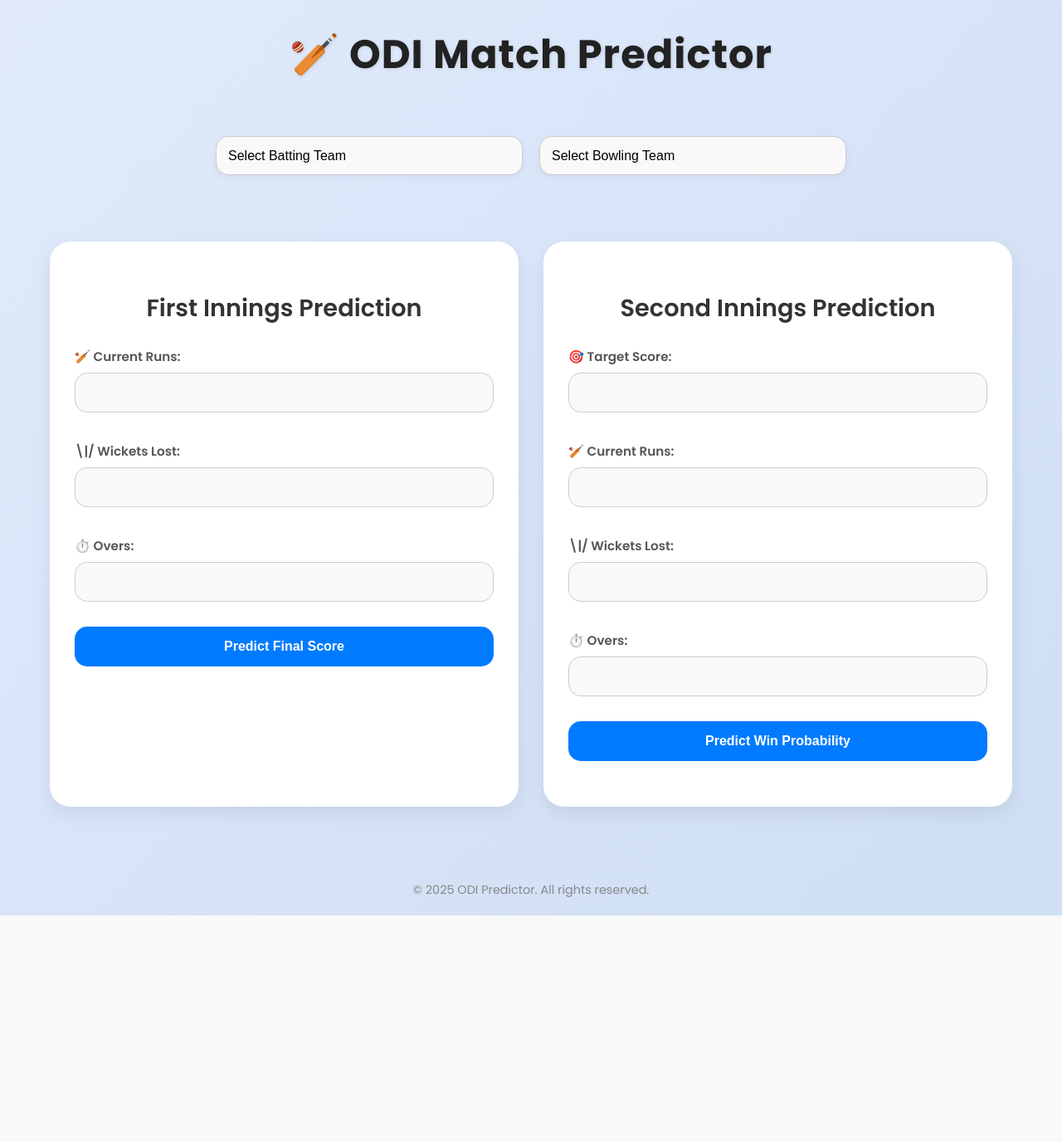
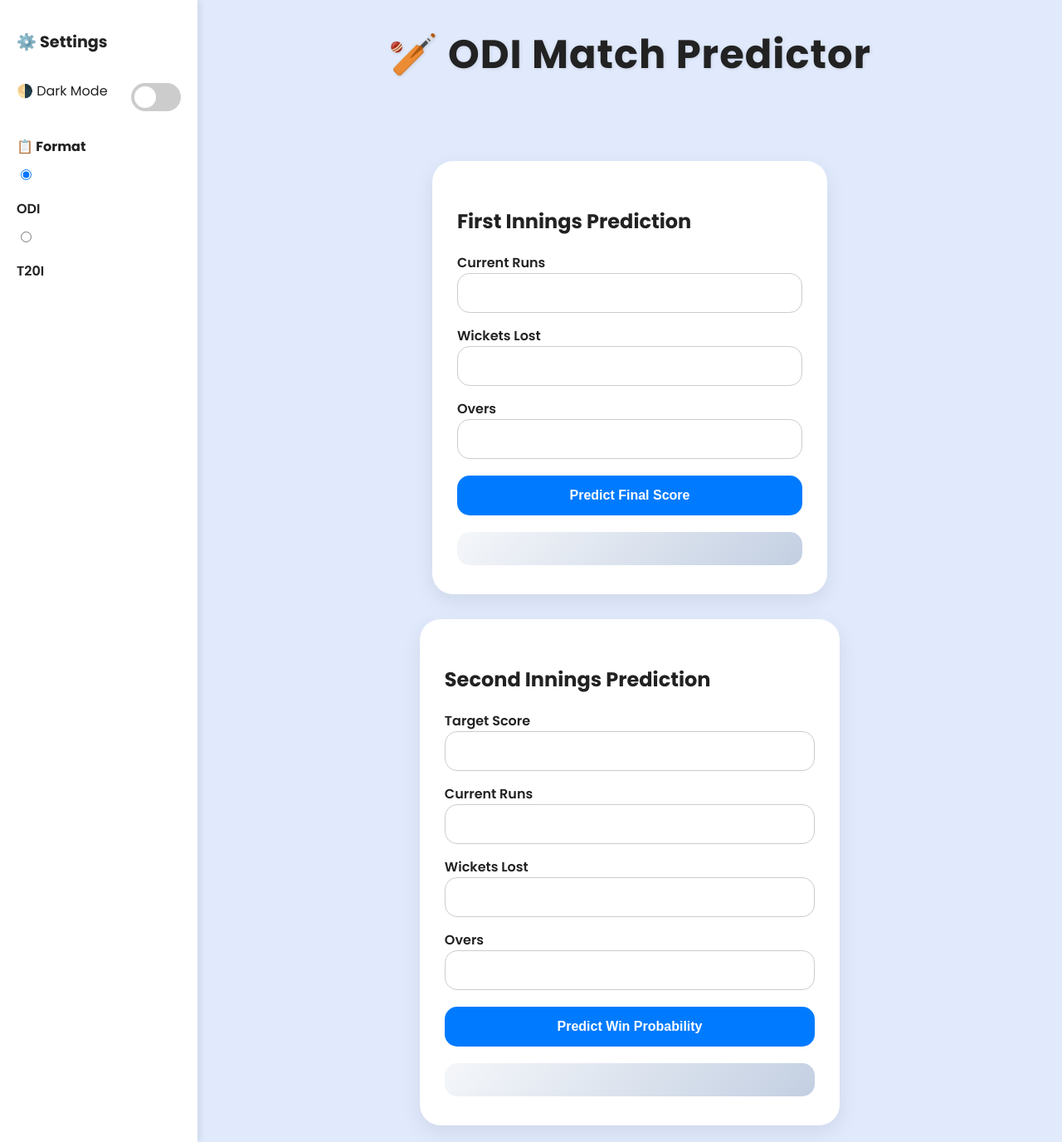
Before and after one commit to anhadjaj/odi_web, a Flask app: page / in a window 1280 px wide. Shown: the whole page at 83% size. Before the commit the page ends 1103 px from the top, so only its background shows below. Run offline with Flask 3, Linux system fonts and the light colour scheme; parts of the project's set-up code (start-up, migrations or seed data) failed here and were passed over.

Commit message:
index.html

```diff
--- a/templates/index.html
+++ b/templates/index.html
@@ -6,6 +6,18 @@
   <title>ODI Match Predictor</title>
   <link href="https://fonts.googleapis.com/css2?family=Poppins:wght@400;600;700&display=swap" rel="stylesheet" />
   <style>
+    :root {
+      --bg-light: #e0eafc;
+      --bg-dark: #1f1f1f;
+      --text-light: #222;
+      --text-dark: #f0f0f0;
+      --card-bg-light: #ffffff;
+      --card-bg-dark: #2e2e2e;
+      --accent: #007bff;
+      --result-bg-light: linear-gradient(135deg, #f5f7fa, #c3cfe2);
+      --result-bg-dark: linear-gradient(135deg, #3a3a3a, #555);
+    }
+
     * {
       box-sizing: border-box;
       scroll-behavior: smooth;
@@ -13,81 +25,111 @@
 
     body {
       font-family: 'Poppins', sans-serif;
-      background: linear-gradient(135deg, #e0eafc, #cfdef3);
+      background: var(--bg-light);
+      color: var(--text-light);
       margin: 0;
       padding: 0;
       min-height: 100vh;
       display: flex;
+      flex-direction: row;
+      transition: all 0.3s ease;
+    }
+
+    body.dark-mode {
+      background: var(--bg-dark);
+      color: var(--text-dark);
+    }
+
+    .sidebar {
+      width: 240px;
+      background-color: #ffffff;
+      padding: 20px;
+      box-shadow: 2px 0 8px rgba(0, 0, 0, 0.1);
+    }
+
+    body.dark-mode .sidebar {
+      background-color: #2e2e2e;
+    }
+
+    .sidebar h2 {
+      font-size: 1.2rem;
+      margin-bottom: 20px;
+    }
+
+    .switch {
+      position: relative;
+      display: inline-block;
+      width: 60px;
+      height: 34px;
+    }
+
+    .switch input { display: none; }
+
+    .slider {
+      position: absolute;
+      cursor: pointer;
+      top: 0; left: 0; right: 0; bottom: 0;
+      background-color: #ccc;
+      transition: .4s;
+      border-radius: 34px;
+    }
+
+    .slider:before {
+      position: absolute;
+      content: "";
+      height: 26px;
+      width: 26px;
+      left: 4px;
+      bottom: 4px;
+      background-color: white;
+      transition: .4s;
+      border-radius: 50%;
+    }
+
+    input:checked + .slider {
+      background-color: var(--accent);
+    }
+
+    input:checked + .slider:before {
+      transform: translateX(26px);
+    }
+
+    .theme-toggle-wrapper {
+      margin-bottom: 20px;
+    }
+
+    .theme-toggle-label {
+      display: flex;
+      justify-content: space-between;
+      align-items: center;
+    }
+
+    .format-section {
+      margin-top: 30px;
+    }
+
+    .format-section h3 {
+      font-size: 1rem;
+      margin-bottom: 10px;
+    }
+
+    .format-option {
+      margin-bottom: 10px;
+    }
+
+    .main-content {
+      flex-grow: 1;
+      display: flex;
       flex-direction: column;
       align-items: center;
-      animation: fadeIn 1s ease-out;
-    }
-
-    @keyframes fadeIn {
-      from { opacity: 0; transform: translateY(20px); }
-      to { opacity: 1; transform: translateY(0); }
     }
 
     h1 {
       margin-top: 30px;
       font-size: 3rem;
-      color: #222;
       font-weight: 700;
       letter-spacing: 1px;
       text-shadow: 1px 1px 4px rgba(0,0,0,0.1);
-    }
-
-    .team-inputs {
-      display: flex;
-      flex-wrap: wrap;
-      justify-content: center;
-      margin-top: 30px;
-      gap: 20px;
-      padding: 0 20px;
-      width: 100%;
-      max-width: 800px;
-    }
-
-    select {
-      flex: 1 1 300px;
-      padding: 14px;
-      font-size: 1rem;
-      border: 1px solid #ccc;
-      border-radius: 15px;
-      background: #f9f9f9;
-      transition: all 0.3s ease;
-      box-shadow: 0 3px 8px rgba(0, 0, 0, 0.05);
-      appearance: none;
-    }
-
-    select:focus {
-      border-color: #007bff;
-      outline: none;
-      background: #eef7ff;
-    }
-
-    .flags-display {
-      margin-top: 20px;
-      display: flex;
-      gap: 40px;
-      justify-content: center;
-      align-items: center;
-      flex-wrap: wrap;
-    }
-
-    .flags-display img {
-      width: 90px;
-      height: auto;
-      object-fit: contain;
-      border-radius: 12px;
-      box-shadow: 0 4px 10px rgba(0, 0, 0, 0.2);
-    }
-
-    .flags-display .team-name {
-      text-align: center;
-      font-weight: 600;
-      color: #333;
-      margin-top: 8px;
     }
 
     .content {
@@ -102,34 +144,23 @@
     }
 
     .container {
-      background: #ffffff;
-      flex: 1 1 400px;
+      background: var(--card-bg-light);
       padding: 35px 30px;
       border-radius: 25px;
       box-shadow: 0 8px 25px rgba(0, 0, 0, 0.08);
-      text-align: center;
       min-width: 350px;
+      transition: 0.3s;
     }
 
-    .container:hover {
-      transform: translateY(-10px);
-      box-shadow: 0 14px 40px rgba(0, 0, 0, 0.15);
-    }
-
-    .container h2 {
-      margin-bottom: 25px;
-      font-size: 1.8rem;
-      color: #333;
-      font-weight: 600;
+    body.dark-mode .container {
+      background: var(--card-bg-dark);
+      box-shadow: 0 8px 20px rgba(255, 255, 255, 0.05);
     }
 
     label {
       display: block;
-      text-align: left;
-      margin: 15px 0 8px;
+      margin-top: 15px;
       font-weight: 600;
-      color: #555;
-      font-size: 0.95rem;
     }
 
     input[type="number"] {
@@ -137,20 +168,11 @@
       padding: 14px;
       border: 1px solid #ccc;
       border-radius: 15px;
-      margin-bottom: 20px;
       font-size: 1rem;
-      background: #f9f9f9;
-      transition: all 0.3s ease;
-    }
-
-    input[type="number"]:focus {
-      border-color: #007bff;
-      outline: none;
-      background: #eef7ff;
     }
 
     button {
-      background-color: #007bff;
+      background-color: var(--accent);
       color: white;
       border: none;
       padding: 15px;
@@ -158,202 +180,157 @@
       border-radius: 15px;
       font-size: 1rem;
       font-weight: 600;
+      margin-top: 20px;
       cursor: pointer;
-      margin-top: 10px;
     }
 
-    button:hover {
-      background-color: #0056b3;
-      transform: translateY(-2px);
+    .result-card {
+      background: var(--result-bg-light);
+      padding: 20px;
+      margin-top: 20px;
+      border-radius: 15px;
+      font-size: 1.2rem;
+      text-align: center;
+      color: #000;
     }
 
-    button:active {
-      transform: scale(0.97);
+    body.dark-mode .result-card {
+      background: var(--result-bg-dark);
+      color: #fff;
     }
 
-    p {
-      margin-top: 20px;
-      font-size: 1.2rem;
-      color: #007bff;
-      font-weight: 600;
-      word-break: break-word;
+    .loader {
+      border: 5px solid #f3f3f3;
+      border-top: 5px solid var(--accent);
+      border-radius: 50%;
+      width: 40px;
+      height: 40px;
+      animation: spin 1s linear infinite;
+      margin: 10px auto;
+      display: none;
     }
 
-    footer {
-      margin-top: 50px;
-      padding: 20px;
-      font-size: 0.9rem;
-      color: #888;
-      text-align: center;
+    @keyframes spin {
+      0% { transform: rotate(0deg); }
+      100% { transform: rotate(360deg); }
     }
   </style>
 </head>
 <body>
-
-<h1>🏏 ODI Match Predictor</h1>
-
-<div class="team-inputs">
-  <select id="team_batting" onchange="getTeams()">
-    <option value="">Select Batting Team</option>
-  </select>
-  <select id="team_bowling" onchange="getTeams()">
-    <option value="">Select Bowling Team</option>
-  </select>
+  <div class="sidebar">
+    <h2>⚙️ Settings</h2>
+    <div class="theme-toggle-wrapper">
+      <div class="theme-toggle-label">
+        <span>🌗 Dark Mode</span>
+        <label class="switch">
+          <input type="checkbox" onchange="toggleTheme()">
+          <span class="slider"></span>
+        </label>
+      </div>
+    </div>
+    <div class="format-section">
+      <h3>📋 Format</h3>
+      <div class="format-option">
+        <input type="radio" id="format_odi" name="match_format" value="ODI" checked>
+        <label for="format_odi">ODI</label>
+      </div>
+      <div class="format-option">
+        <input type="radio" id="format_t20i" name="match_format" value="T20I">
+        <label for="format_t20i">T20I</label>
+      </div>
+    </div>
   </div>
 
-<div class="flags-display" id="flags_display"></div>
-
+  <div class="main-content">
+    <h1>🏏 ODI Match Predictor</h1>
     <div class="content">
       <div class="container">
         <h2>First Innings Prediction</h2>
-    <label for="curr_runs">🏏 Current Runs:</label>
-    <input type="number" id="curr_runs">
-    <label for="curr_wickets">\|/ Wickets Lost:</label>
-    <input type="number" id="curr_wickets">
-    <label for="overs">⏱️ Overs:</label>
-    <input type="number" step="0.1" id="overs">
+        <label>Current Runs</label>
+        <input type="number" id="curr_runs" min="0" required>
+        <label>Wickets Lost</label>
+        <input type="number" id="curr_wickets" min="0" max="10" required>
+        <label>Overs</label>
+        <input type="number" id="overs" min="0" step="0.1" required>
         <button onclick="predictFirstInnings()">Predict Final Score</button>
-    <p id="prediction_result"></p>
+        <div class="loader" id="loader1"></div>
+        <div class="result-card" id="prediction_result"></div>
       </div>
 
       <div class="container">
         <h2>Second Innings Prediction</h2>
-    <label for="target">🎯 Target Score:</label>
-    <input type="number" id="target">
-    <label for="curr_runs2">🏏 Current Runs:</label>
-    <input type="number" id="curr_runs2">
-    <label for="curr_wickets2">\|/ Wickets Lost:</label>
-    <input type="number" id="curr_wickets2">
-    <label for="overs2">⏱️ Overs:</label>
-    <input type="number" step="0.1" id="overs2">
+        <label>Target Score</label>
+        <input type="number" id="target" min="0" required>
+        <label>Current Runs</label>
+        <input type="number" id="curr_runs2" min="0" required>
+        <label>Wickets Lost</label>
+        <input type="number" id="curr_wickets2" min="0" max="10" required>
+        <label>Overs</label>
+        <input type="number" id="overs2" min="0" step="0.1" required>
         <button onclick="predictSecondInnings()">Predict Win Probability</button>
-    <p id="chase_result"></p>
+        <div class="loader" id="loader2"></div>
+        <div class="result-card" id="chase_result"></div>
+      </div>
     </div>
   </div>
 
-<footer>© 2025 ODI Predictor. All rights reserved.</footer>
-
   <script>
-  const flags = {
-    "Afghanistan": "https://flagcdn.com/w320/af.png",
-    "Australia": "https://flagcdn.com/w320/au.png",
-    "Bangladesh": "https://flagcdn.com/w320/bd.png",
-    "England": "https://flagcdn.com/w320/gb.png",
-    "India": "https://flagcdn.com/w320/in.png",
-    "Ireland": "https://flagcdn.com/w320/ie.png",
-    "Nepal": "https://flagcdn.com/w320/np.png",
-    "Netherlands": "https://flagcdn.com/w320/nl.png",
-    "New Zealand": "https://flagcdn.com/w320/nz.png",
-    "Pakistan": "https://flagcdn.com/w320/pk.png",
-    "South Africa": "https://flagcdn.com/w320/za.png",
-    "Sri Lanka": "https://flagcdn.com/w320/lk.png",
-    "West Indies": "https://flagcdn.com/w320/jm.png",
-    "Zimbabwe": "https://flagcdn.com/w320/zw.png"
-  };
-
-  let teamBatting = "";
-  let teamBowling = "";
-
-  window.onload = function () {
-    const battingSelect = document.getElementById("team_batting");
-    const bowlingSelect = document.getElementById("team_bowling");
-
-    const sortedTeams = Object.keys(flags).sort();
-    sortedTeams.forEach(team => {
-      const option = document.createElement("option");
-      option.value = team;
-      option.text = team;
-      battingSelect.appendChild(option.cloneNode(true));
-      bowlingSelect.appendChild(option);
-    });
-  };
-
-  function getTeams() {
-    teamBatting = document.getElementById("team_batting").value;
-    teamBowling = document.getElementById("team_bowling").value;
-
-    if (teamBatting && teamBowling) {
-      if (teamBatting === teamBowling) {
-        alert("❌ Batting and Bowling teams cannot be the same!");
-        document.getElementById("team_bowling").value = "";
-        document.getElementById("flags_display").innerHTML = "";
-        return;
-      }
-      showFlags(teamBatting, teamBowling);
-    }
-  }
-
-  function showFlags(team1, team2) {
-    document.getElementById("flags_display").innerHTML = `
-      <div>
-        <img src="${flags[team1]}" alt="${team1}">
-        <div class="team-name">${team1}</div>
-      </div>
-      <div>
-        <img src="${flags[team2]}" alt="${team2}">
-        <div class="team-name">${team2}</div>
-      </div>
-    `;
+    function toggleTheme() {
+      document.body.classList.toggle('dark-mode');
     }
 
     async function predictFirstInnings() {
-    if (!teamBatting || !teamBowling) {
-      alert("Please select both teams!");
-      return;
-    }
-    const curr_runs = document.getElementById("curr_runs").value;
-    const curr_wickets = document.getElementById("curr_wickets").value;
+      const runs = document.getElementById("curr_runs").value;
+      const wickets = document.getElementById("curr_wickets").value;
       const overs = document.getElementById("overs").value;
+      const loader = document.getElementById("loader1");
+      const result = document.getElementById("prediction_result");
+
+      loader.style.display = 'block';
+      result.innerHTML = '';
+
       try {
-      const response = await fetch('/predict_first_innings', {
+        const res = await fetch('/predict_first_innings', {
           method: 'POST',
           headers: { 'Content-Type': 'application/json' },
-        body: JSON.stringify({ curr_runs, curr_wickets, overs })
+          body: JSON.stringify({ curr_runs: runs, curr_wickets: wickets, overs })
         });
-      const data = await response.json();
-      document.getElementById("prediction_result").innerHTML = `
-        🎯 Predicted Final Score for
-        <img src="${flags[teamBatting]}" width="30"> <strong>${teamBatting}</strong>:
-        <br><br>
-        <span style="font-size: 1.5rem;">${data.prediction} Runs</span>
-      `;
-    } catch (error) {
-      console.error(error);
-      alert("Error: Unable to get prediction!");
+        const data = await res.json();
+        result.innerHTML = `🎯 Predicted Final Score: <strong>${data.prediction} Runs</strong>`;
+      } catch (err) {
+        result.innerHTML = `❌ Error fetching prediction.`;
+      } finally {
+        loader.style.display = 'none';
       }
     }
 
     async function predictSecondInnings() {
-    if (!teamBatting || !teamBowling) {
-      alert("Please select both teams!");
-      return;
-    }
       const target = document.getElementById("target").value;
-    const curr_runs = document.getElementById("curr_runs2").value;
-    const curr_wickets = document.getElementById("curr_wickets2").value;
+      const runs = document.getElementById("curr_runs2").value;
+      const wickets = document.getElementById("curr_wickets2").value;
       const overs = document.getElementById("overs2").value;
+      const loader = document.getElementById("loader2");
+      const result = document.getElementById("chase_result");
+
+      loader.style.display = 'block';
+      result.innerHTML = '';
+
       try {
-      const response = await fetch('/predict_second_innings', {
+        const res = await fetch('/predict_second_innings', {
           method: 'POST',
           headers: { 'Content-Type': 'application/json' },
-        body: JSON.stringify({ target, curr_runs, curr_wickets, overs })
+          body: JSON.stringify({ target, curr_runs: runs, curr_wickets: wickets, overs })
         });
-      const data = await response.json();
-      const team2WinProb = data["Probability of Team 2 Winning"];
-      const team1WinProb = 100 - team2WinProb;
-      const probableWinner = team2WinProb > team1WinProb ? teamBowling : teamBatting;
-
-      document.getElementById("chase_result").innerHTML = `
-        🏆 Probable Winner:
-        <img src="${flags[probableWinner]}" width="30"> <strong>${probableWinner}</strong><br><br>
-        ${teamBatting}: ${team1WinProb.toFixed(2)}% | ${teamBowling}: ${team2WinProb.toFixed(2)}%
-      `;
-    } catch (error) {
-      console.error(error);
-      alert("Error: Unable to get prediction!");
+        const data = await res.json();
+        result.innerHTML = `🏆 Probable Winner: <strong>${data["Probable Winner"]}</strong><br><br>
+          Team 1: ${data["Probability of Team 1 Winning"]}% |
+          Team 2: ${data["Probability of Team 2 Winning"]}%`;
+      } catch (err) {
+        result.innerHTML = `❌ Error fetching prediction.`;
+      } finally {
+        loader.style.display = 'none';
       }
     }
   </script>
-
 </body>
 </html>
```
Lines whose indentation alone changed are shown as unchanged.
